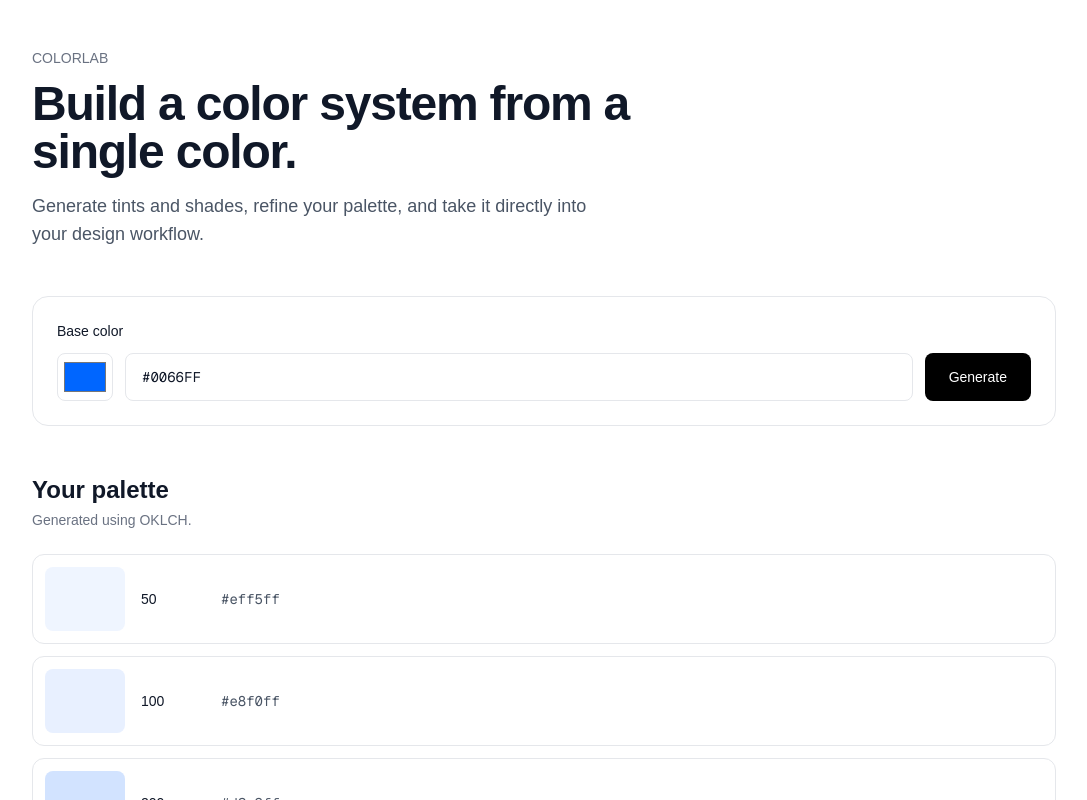
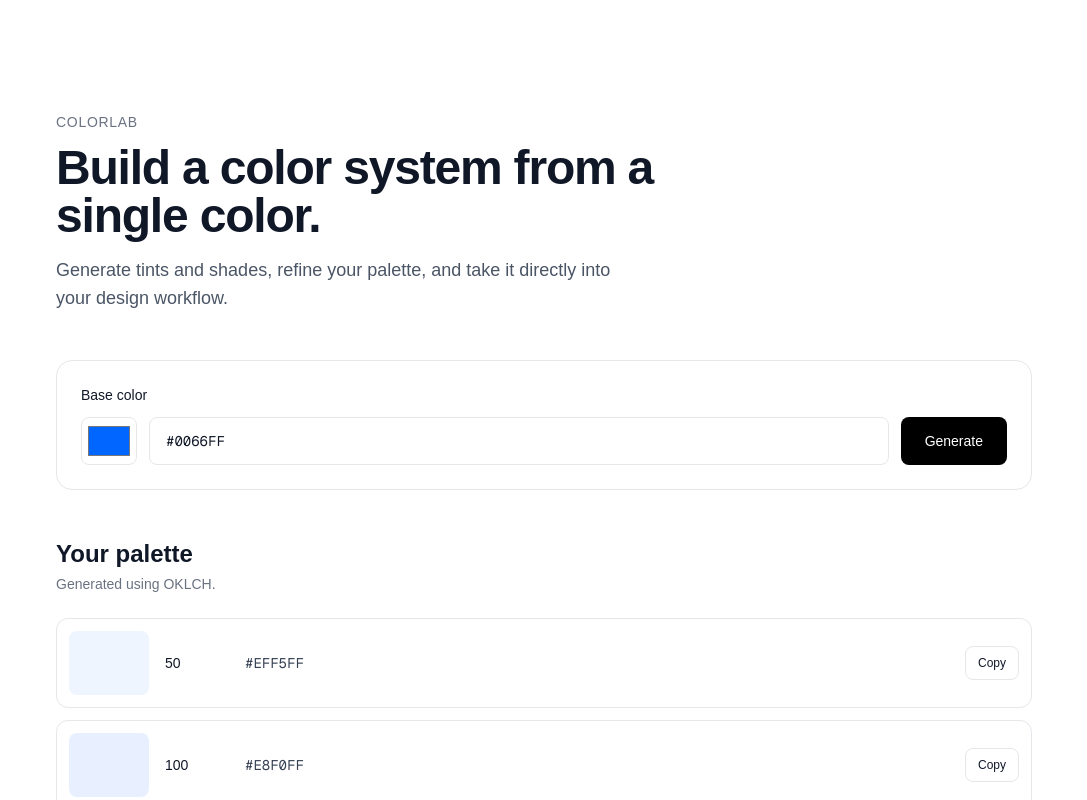
Before and after one commit to iyebiye/color-scale-generator, a Next.js app: page / in a window 1280 px wide. Both pictures are taken after a click on the button "Generate". Shown: the top 800 px of the page, without its empty margins (96-1183 px from the left). Built offline with nearby package versions, Linux system fonts and the light colour scheme.

Commit message:
added the copy button for each color

```diff
--- a/src/app/page.tsx
+++ b/src/app/page.tsx
@@ -9,6 +9,7 @@ import {
 export default function Home() {
   const [color, setColor] = useState("#0066FF");
   const [palette, setPalette] = useState<ColorScale[]>([]);
+  const [copiedStep, setCopiedStep] = useState<number | null>(null);
 
   function generatePalette() {
     console.log("Generate clicked");
@@ -26,11 +27,25 @@ export default function Home() {
     }
   }
 
+  async function copyColor(item: ColorScale) {
+    try {
+      await navigator.clipboard.writeText(item.hex);
+
+      setCopiedStep(item.step);
+
+      setTimeout(() => {
+        setCopiedStep(null);
+      }, 1500);
+    } catch (error) {
+      console.error("Failed to copy color:", error);
+    }
+  }
+
   return (
     <main className="min-h-screen bg-white px-6 py-12 text-gray-900">
-      <div className="mx-auto max-w-5xl">
+      <div className="mx-auto max-w-5xl px-6 py-16">
         <header className="mb-12">
-          <p className="mb-3 text-sm font-medium text-gray-500">
+          <p className="mb-3 text-sm font-medium uppercase tracking-wider text-gray-500">
             COLORLAB
           </p>
 
@@ -93,37 +108,54 @@ export default function Home() {
             </div>
 
             <div className="grid gap-3">
-  {palette.map((item) => (
+              {palette.map((item) => {
+                const isBase = item.step === 500;
+                const isCopied = copiedStep === item.step;
+
+                return (
                   <div
                     key={item.step}
-      className={`flex items-center gap-4 rounded-xl border p-3 ${
-        item.step === 500
+                    className={`group flex items-center gap-4 rounded-xl border p-3 transition ${
+                      isBase
                         ? "border-2 border-black"
-          : "border-gray-200"
+                        : "border-gray-200 hover:border-gray-300"
                     }`}
                   >
                     <div
-        className="h-16 w-20 rounded-lg"
+                      className="h-16 w-20 shrink-0 rounded-lg"
                       style={{
                         backgroundColor: item.hex,
                       }}
                     />
 
-      <div className="w-16 text-sm font-medium">
+                    <div className="w-16 shrink-0">
+                      <div className="text-sm font-medium">
                         {item.step}
                       </div>
 
-      <div className="font-mono text-sm text-gray-600">
-        {item.hex}
-      </div>
-
-      {item.step === 500 && (
-        <div className="ml-auto rounded-full bg-black px-3 py-1 text-xs font-medium text-white">
+                      {isBase && (
+                        <div className="mt-1 inline-flex rounded-full bg-black px-2 py-0.5 text-[10px] font-medium text-white">
                           Base
                         </div>
                       )}
                     </div>
-  ))}
+
+                    <div className="flex-1">
+                      <div className="font-mono text-sm uppercase text-gray-700">
+                        {item.hex}
+                      </div>
+                    </div>
+
+                    <button
+                      type="button"
+                      onClick={() => copyColor(item)}
+                      className="rounded-lg border border-gray-200 px-3 py-2 text-xs font-medium transition hover:bg-gray-50"
+                    >
+                      {isCopied ? "Copied!" : "Copy"}
+                    </button>
+                  </div>
+                );
+              })}
             </div>
           </section>
         )}
```
Lines whose indentation alone changed are shown as unchanged.
